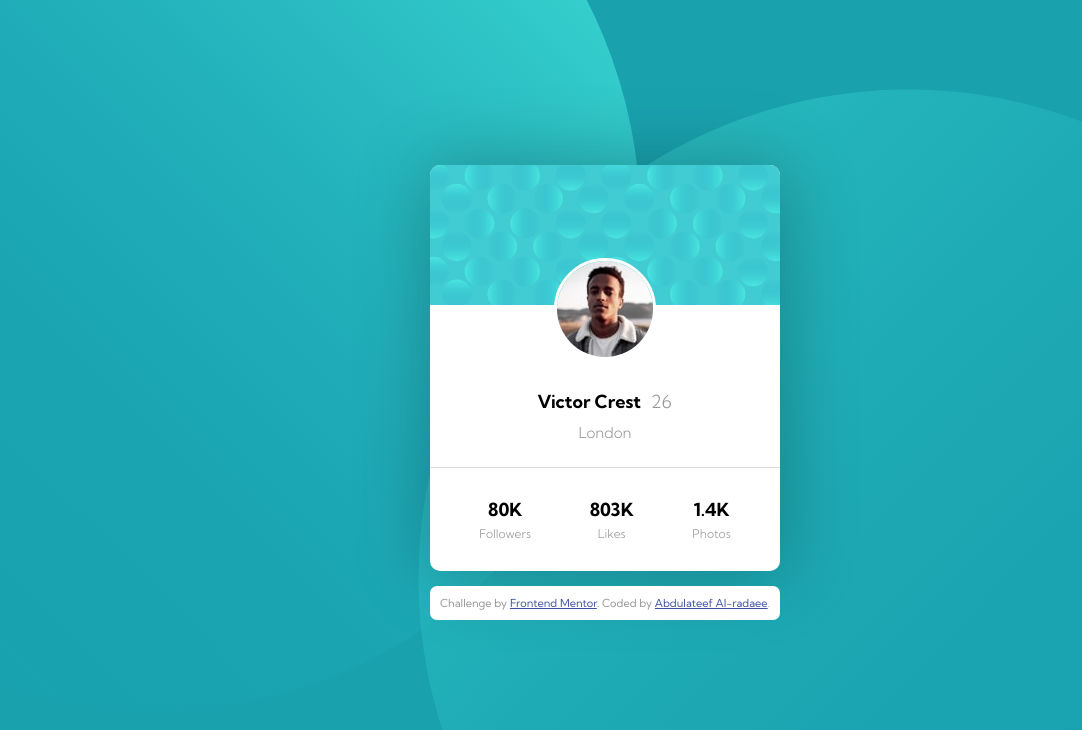
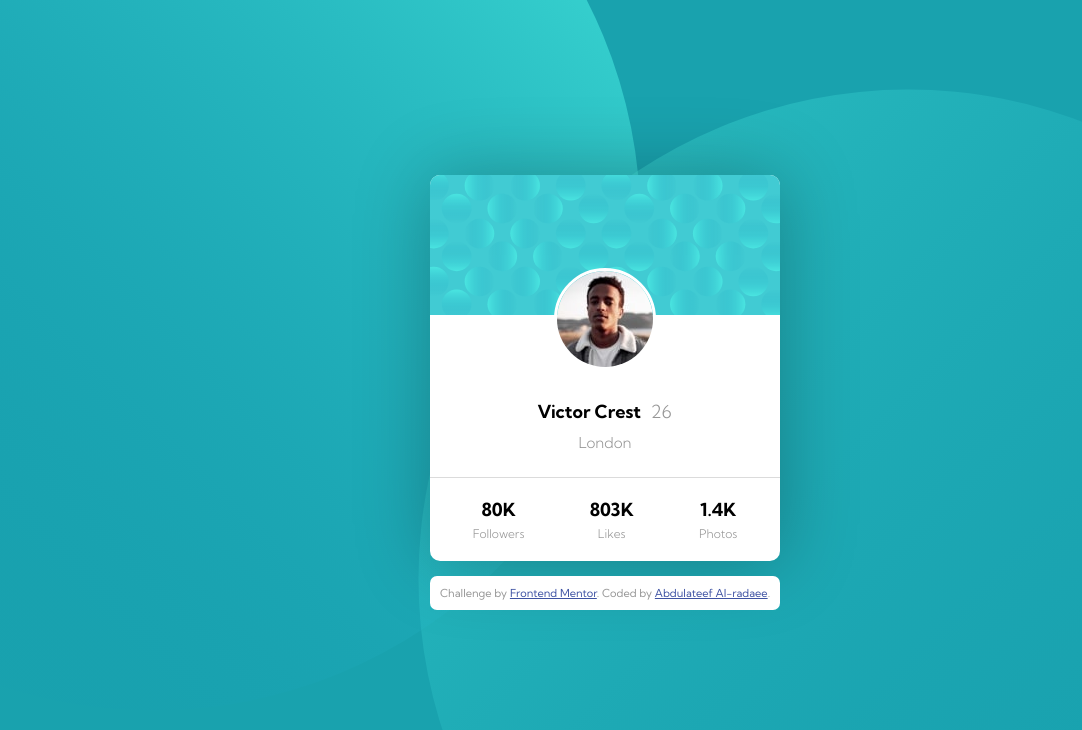
Before and after one commit to Abdulateef-Muhammad/card-profile-frontend-mentor, a plain HTML site: page index.html in a window 1280 px wide. Shown: the whole page, without its empty margins (35-1117 px from the left). Drawn offline with Linux system fonts and the light colour scheme.

```diff
--- a/index.html
+++ b/index.html
@@ -53,7 +53,7 @@
         </div>
       </section>
       <div class="divider"></div>
-      <section class="more-info flex flex__justify-content--space-around padding--20">
+      <section class="more-info flex flex__justify-content--space-around padding--15">
         <div class="stat padding--5">
           <p class="stat-info flex flex__direction--column flex__align-items--center padding--2-5">
             <span class="stat-info__figure font-weight--700 padding--2-5">80K</span>
```
